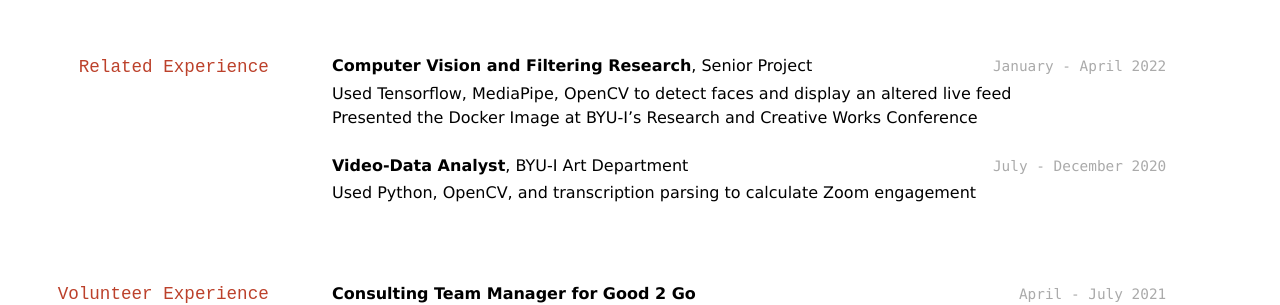
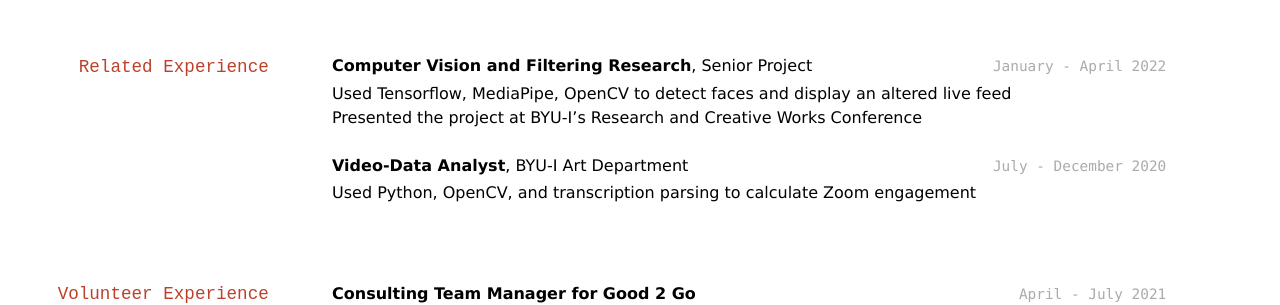
Before and after one commit to BrianGrant-Data/Resume, a Jekyll site: the page built from docs/index.md, in a window 1280 px wide. Shown: the part 740-1045 px from the top of the page. Built offline with Jekyll 4.4.1, drawn with Linux system fonts in a browser that asks for light colours.

Commit message:
Update index.md

```diff
--- a/docs/index.md
+++ b/docs/index.md
@@ -46,7 +46,7 @@ __MATH 119__ - Applied Calculus for Data Analysis
 `January - April 2022`
 __Computer Vision and Filtering Research__, Senior Project
 - Used Tensorflow, MediaPipe, OpenCV to detect faces and display an altered live feed
-- Presented the Docker Image at BYU-I's Research and Creative Works Conference
+- Presented the project at BYU-I's Research and Creative Works Conference
 
 `July - December 2020`
 __Video-Data Analyst__, BYU-I Art Department
```
